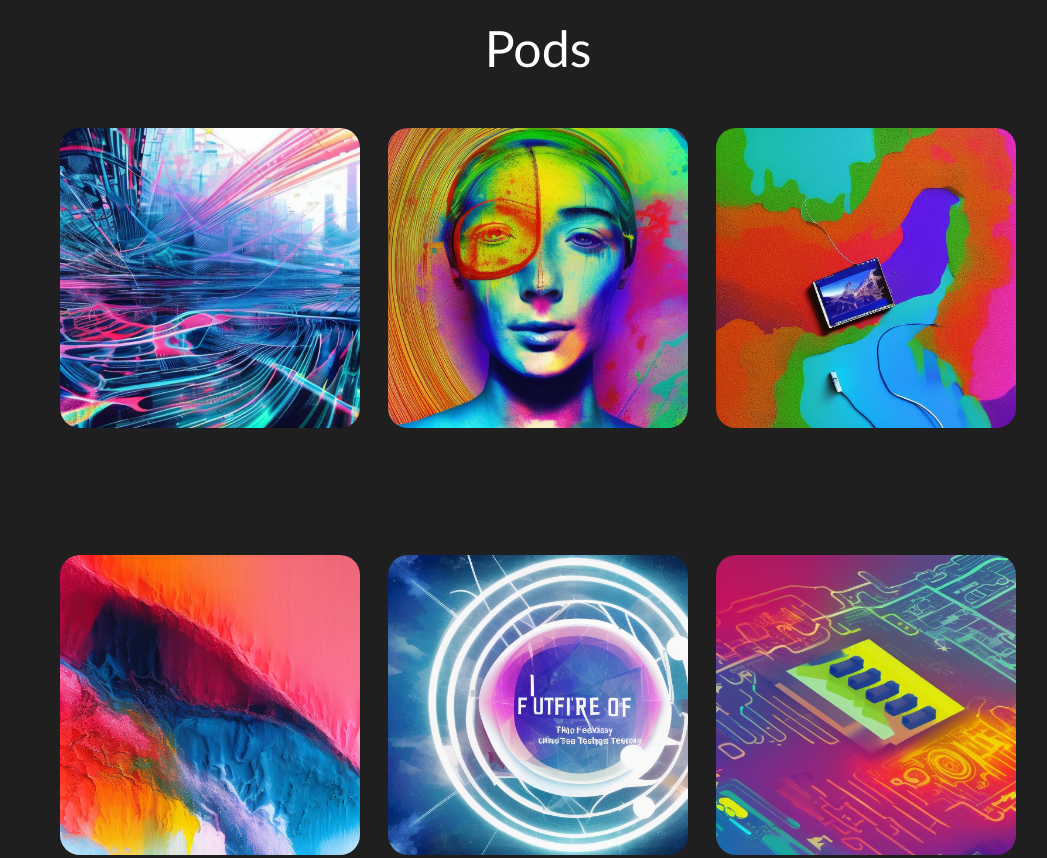
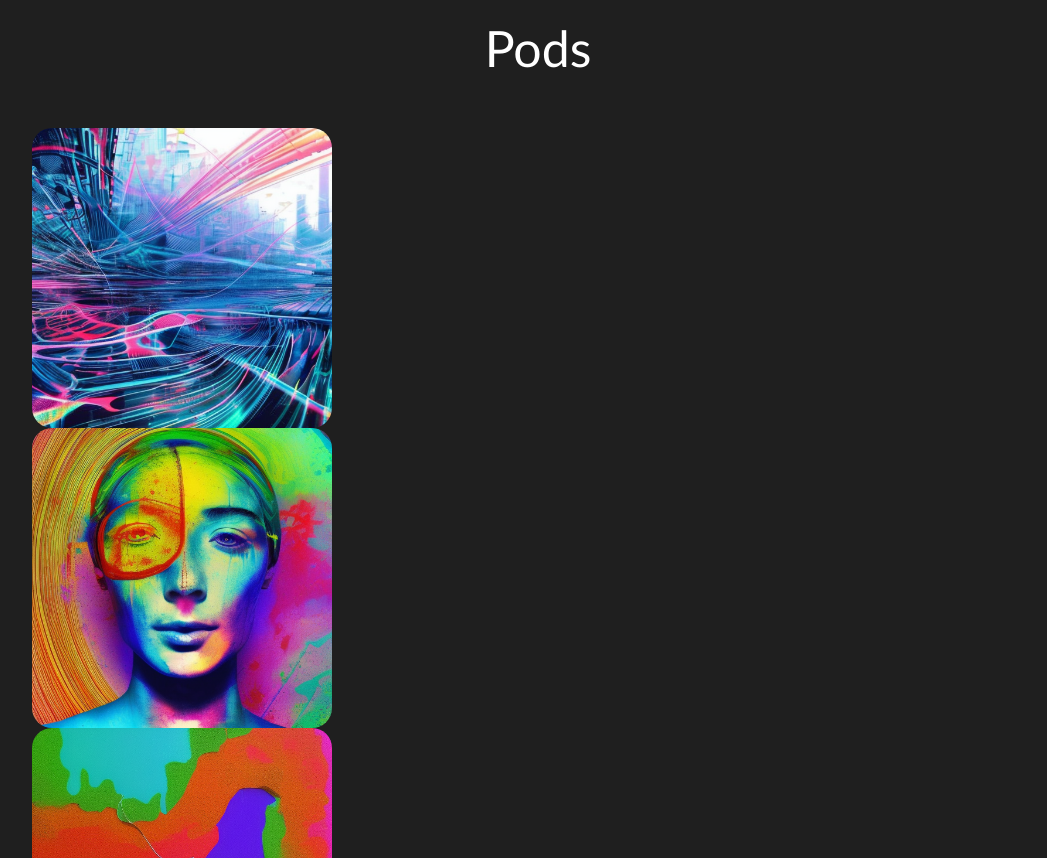
Before and after one commit to Bob1883/ThePods., a plain HTML site: page index.html in a window 1280 px wide. Shown: the part 1340-2198 px from the top of the page, without its empty margins (102-1149 px from the left). Drawn offline with Linux system fonts and the light colour scheme.

Commit message:
allPods margin fix

```diff
--- a/style.css
+++ b/style.css
@@ -442,4 +442,9 @@ body {
         height: 65px;
     }
 
+    .allPods {
+        display: block;
+        margin: 0px 10% 0% 10%;
+    }
+
 }
```
